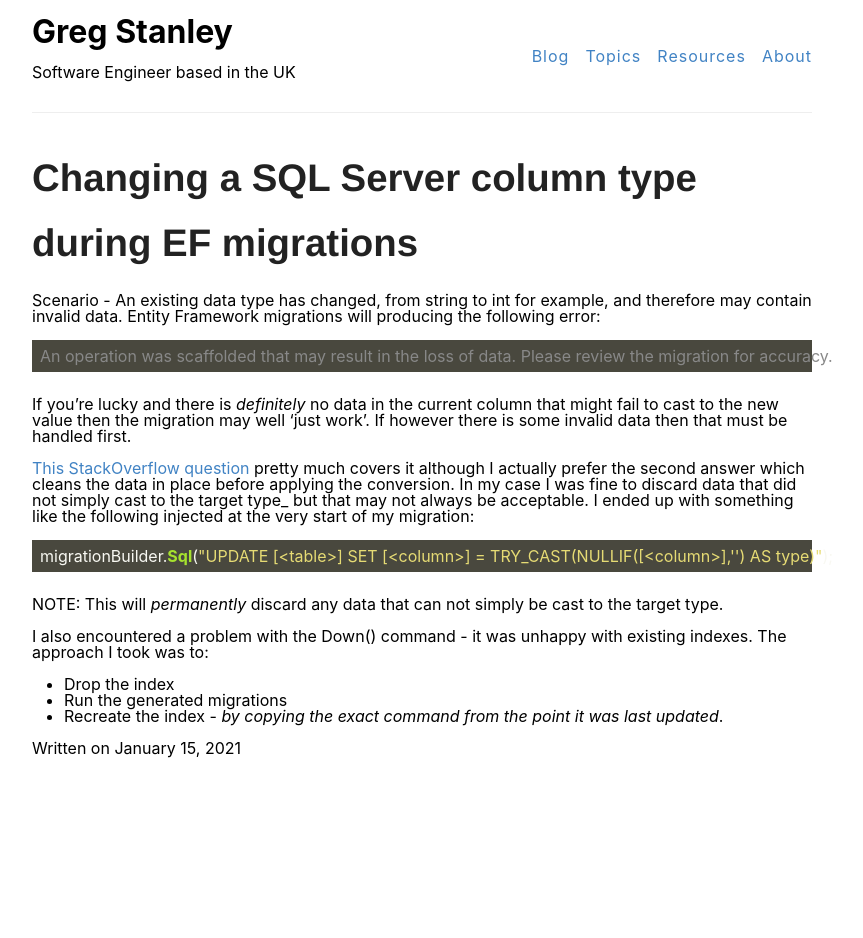
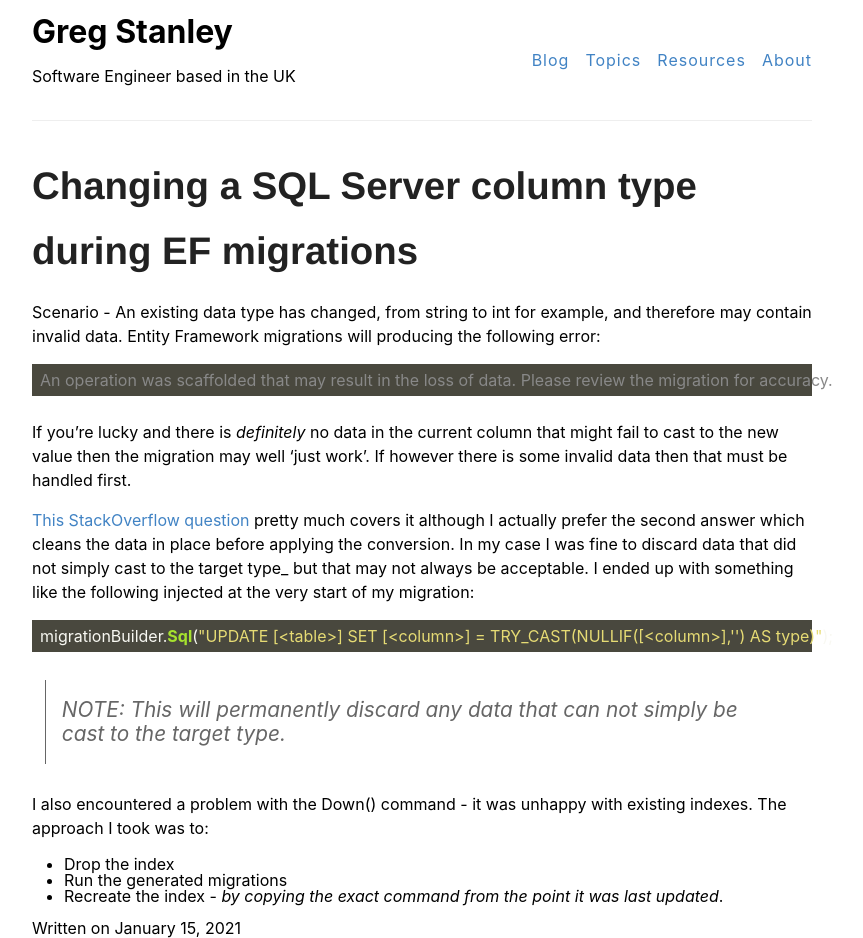
Before and after one commit to gregstanley/gregstanley.github.io, a Jekyll site: the page built from _posts/2021-01-15-Changing-a-SQL-Server-column-type-during-EF-migrations.md, in a window 1280 px wide. Shown: the whole page, without its empty margins (218-1081 px from the left). Built offline with Jekyll 4.4.1, drawn with Linux system fonts in a browser that asks for light colours; before the commit the page ends 900 px from its top, so only the background shows below that.

Commit message:
Line spacing

```diff
--- a/_sass/base.scss
+++ b/_sass/base.scss
@@ -55,6 +55,7 @@ h4 {
 
 p {
   margin: 1rem 0;
+  line-height: 1.5rem;
 }
 
 a {
@@ -160,7 +161,50 @@ img {
   }
 }
 
-figure.highlight {
+.posts > .post {
+  padding-bottom: 2rem;
+  border-bottom: 1px solid $lightGray;
+}
+
+.posts > .post:last-child {
+  padding-bottom: 1em;
+  border-bottom: none;
+}
+
+.post,
+.page {
+  blockquote {
+    margin: 1.8rem 0.8rem;
+    border-left: 0.1rem solid $gray;
+    padding: 0.1rem 1rem;
+    color: $gray;
+    font-size: 1.3rem;
+    font-style: italic;
+  }
+
+  .comments {
+    margin-top: 0.75rem;
+  }
+
+  .read-more {
+    text-transform: uppercase;
+  }
+}
+
+.wrapper-footer {
+  margin-top: 2rem;
+  border-top: 1px solid #ddd;
+  border-bottom: 1px solid #ddd;
+  background-color: $lightGray;
+}
+
+footer {
+  padding: 1.5rem 0;
+  text-align: center;
+}
+
+figure.highlight,
+pre.highlight {
   margin: 0 0 1.5rem 0;
   padding: 0.5rem 0.5rem;
 }
```
